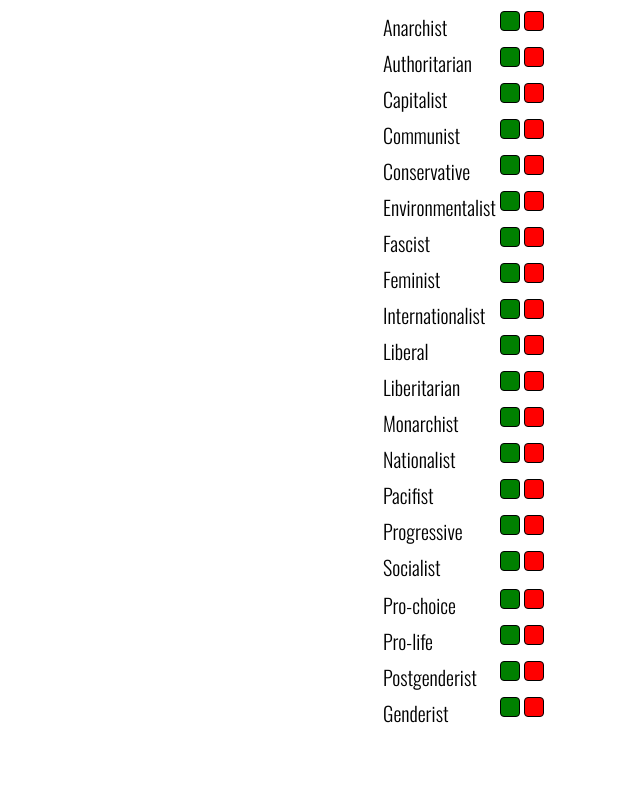
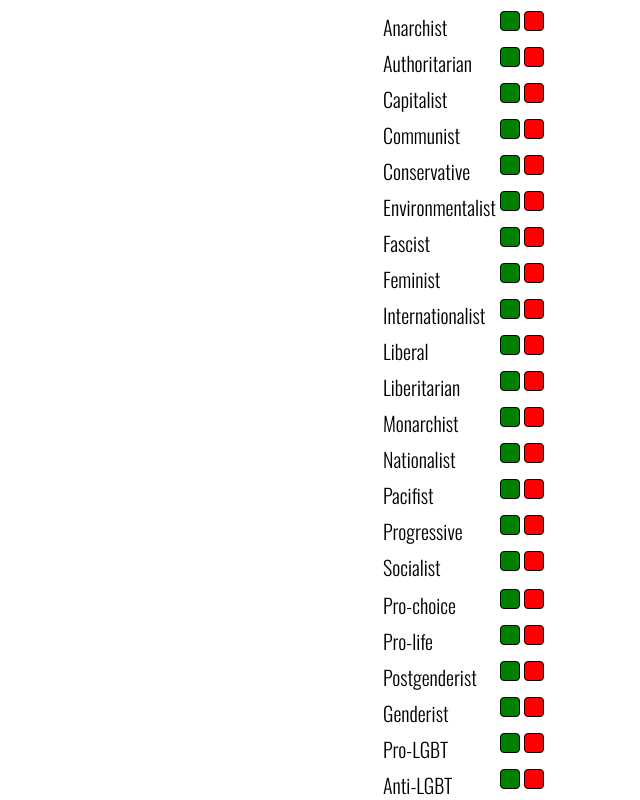
Before and after one commit to jqv5/jqv5.github.io, a plain HTML site: page index.html in a window 1280 px wide. Shown: the whole page, without its empty margins (640-1280 px from the left). Drawn offline with nearby package versions, Linux system fonts and the light colour scheme.

Commit message:
Update index.html

```diff
--- a/index.html
+++ b/index.html
@@ -216,6 +216,16 @@
         <td><input type="button" class="add" onclick="addIdeology('genderist');"/></td>
         <td><input type="button" class="remove" onclick="removeIdeology('genderist');"/></td>
       </tr>
+      <tr>
+        <td>Pro-LGBT</td>
+        <td><input type="button" class="add" onclick="addIdeology('prolgbt');"/></td>
+        <td><input type="button" class="remove" onclick="removeIdeology('prolgbt');"/></td>
+      </tr>
+      <tr>
+        <td>Anti-LGBT</td>
+        <td><input type="button" class="add" onclick="addIdeology('antilgbt');"/></td>
+        <td><input type="button" class="remove" onclick="removeIdeology('antilgbt');"/></td>
+      </tr>
     </table>
   </div>
 </body>
```
